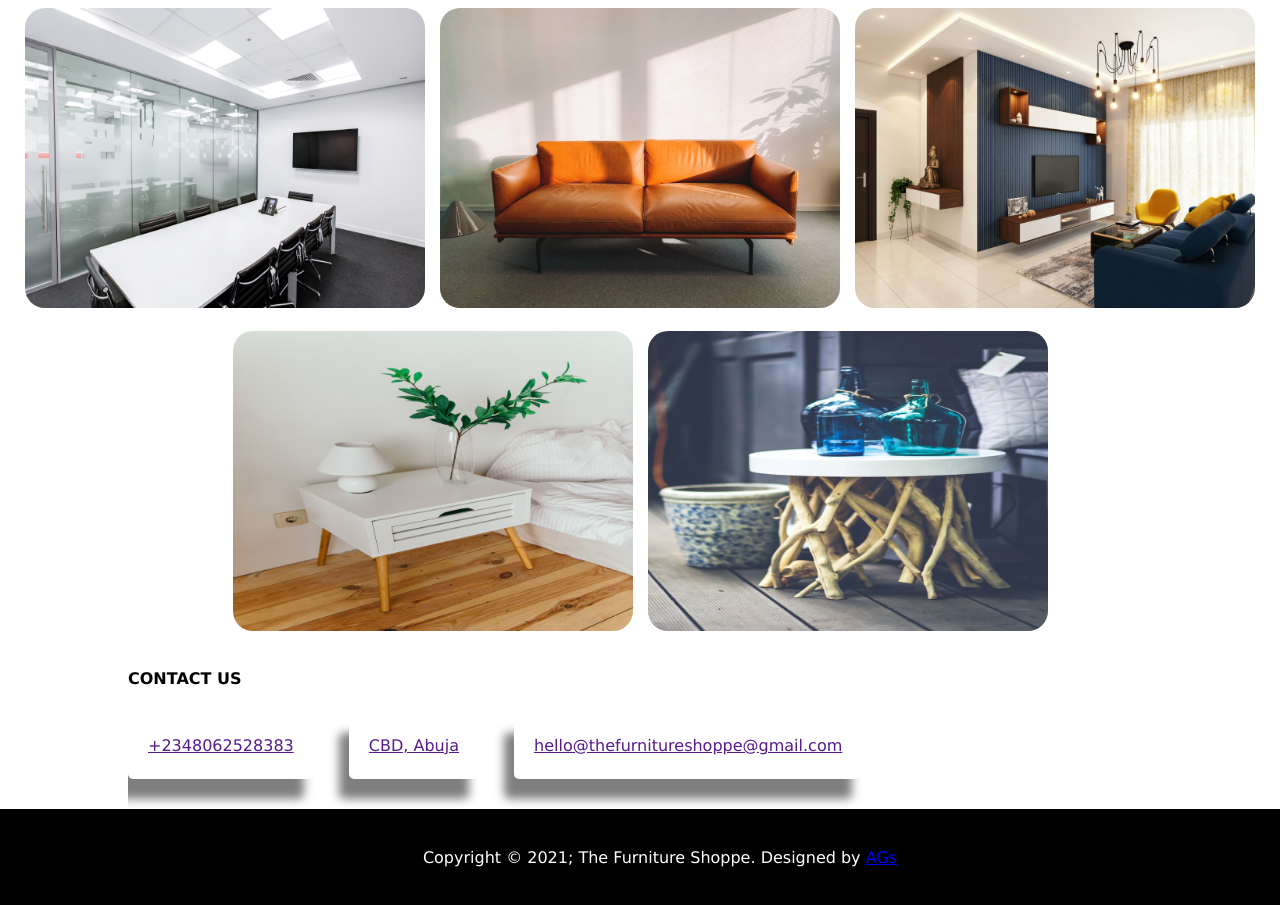
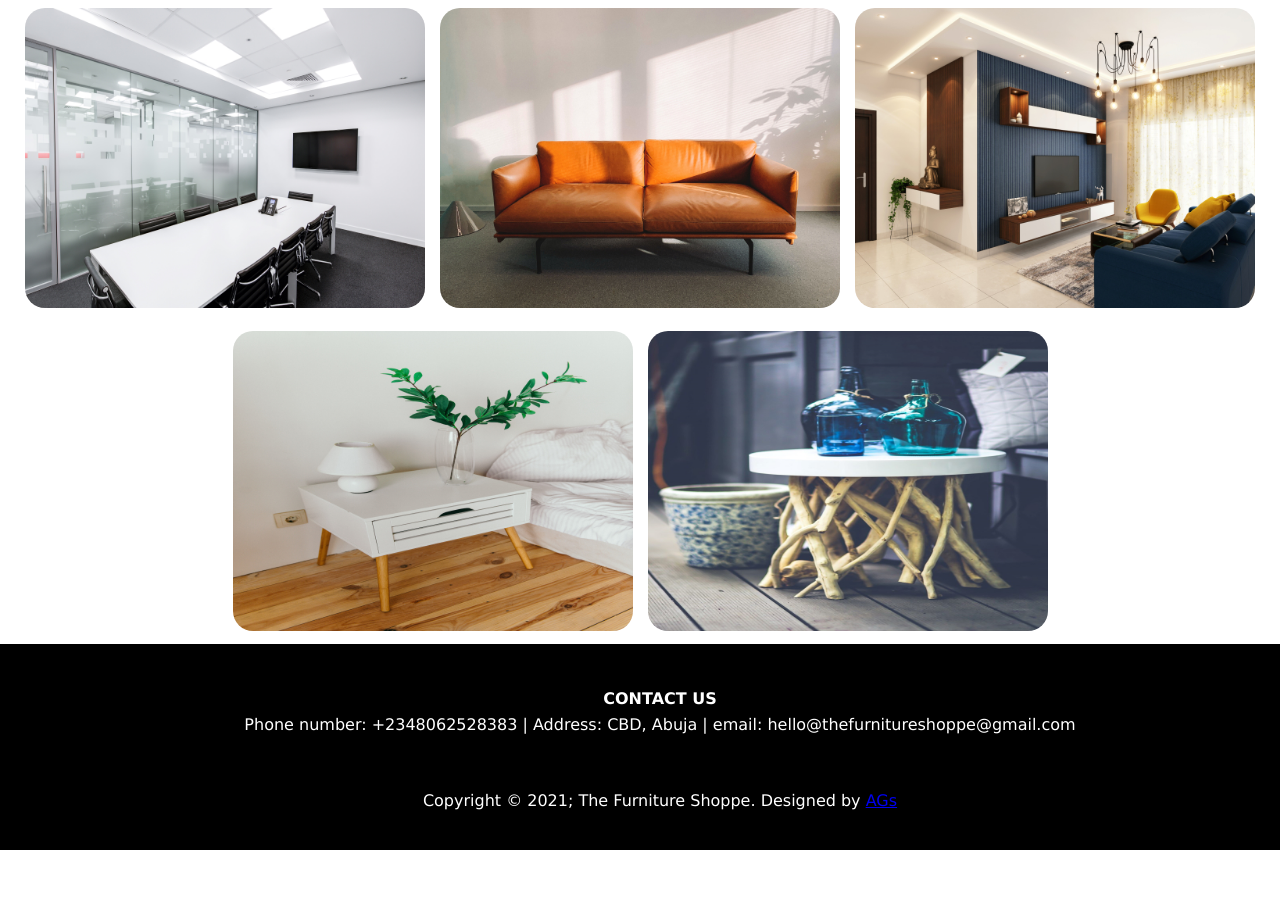
Before and after one commit to AGs-hue/FirstProject, a plain HTML site: page index.html in a window 1280 px wide. Shown: the part 1491-2396 px from the top of the page. After the commit the page ends 2341 px from the top, so only its background shows below. Drawn offline with Linux system fonts and the light colour scheme.

Commit message:
move contact info to footer

```diff
--- a/css/style.css
+++ b/css/style.css
@@ -172,16 +172,6 @@ img{
 	clear:both;
 }
 
-#contacts a{
-	display:inline-block;
-	padding:20px;
-	box-shadow:-10px 20px 10px rgba(0,0,0,0.5);
-	margin-right:30px;
-	margin-bottom:30px;
-	border-radius:5px;
-}
-
-
 .footer{
 	position:relative;
 	left:0;
@@ -192,3 +182,15 @@ img{
 	text-align:center;
 	padding: 20px;
 }
+
+.footer-contact{
+	margin-bottom: 50px;
+}
+
+.footer-contact h4{
+	margin-bottom: 0px;
+}
+
+.footer-contact p.contact-info{
+	margin-top: 0px;
+}
--- a/index.html
+++ b/index.html
@@ -77,17 +77,11 @@
         <div class="box"><img src="./images/7.jpg"></div>
      </div>
 
-
-<div class="container">
-    <h4>CONTACT US</h4>
-<section id="contacts">
-    <a class="button" href="">+2348062528383</a>
-    <a class="button" href="">CBD, Abuja</a>
-    <a class="button" href="">hello@thefurnitureshoppe@gmail.com</a>
-</section>
-</div>
-
 <footer id="main-footer" class="footer">
+    <div class="footer-contact">
+        <h4>CONTACT US</h4>
+        <p class="contact-info">Phone number: +2348062528383 | Address: CBD, Abuja | email: hello@thefurnitureshoppe@gmail.com</p>
+    </div>
     <p>Copyright &copy; 2021; The Furniture Shoppe. Designed by <a href="https://AGs.com/works/" target="_blank">AGs</a></p>
 </footer>
 
```
